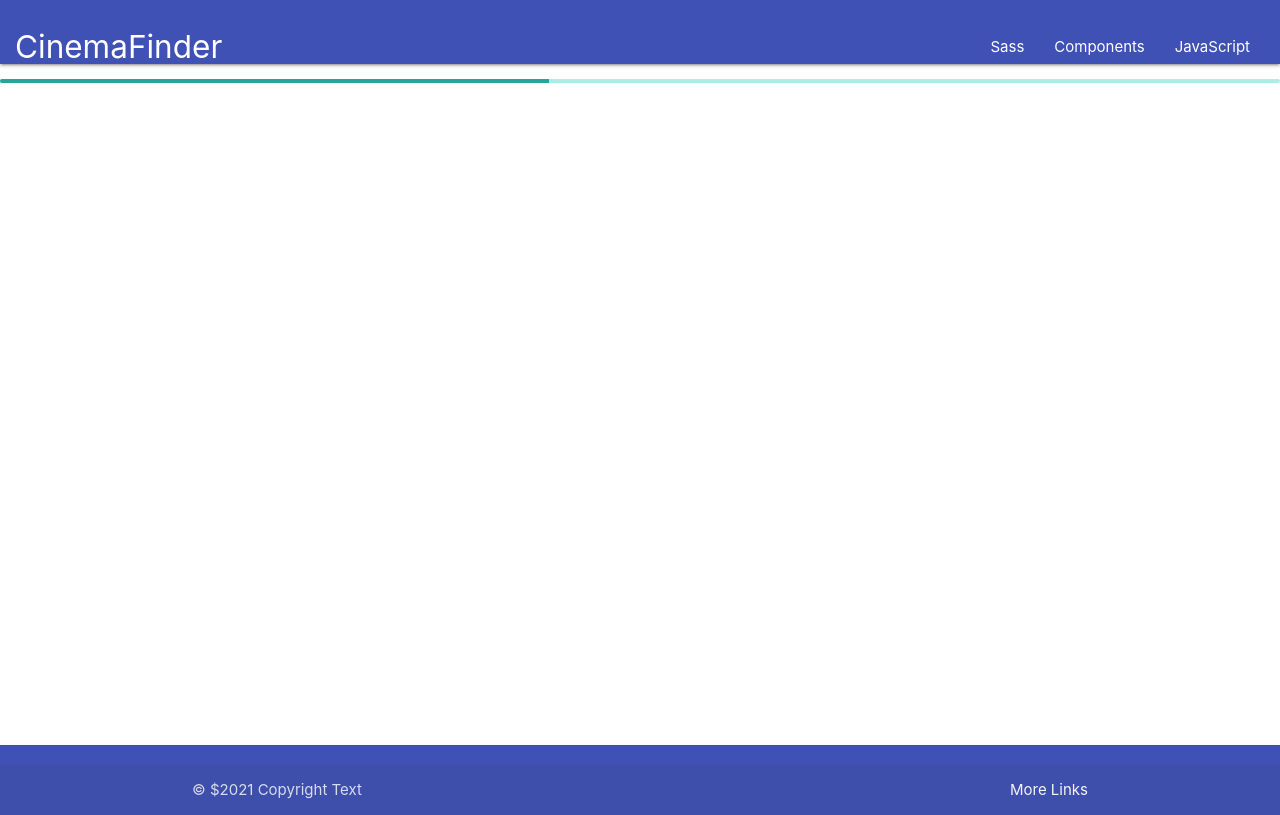
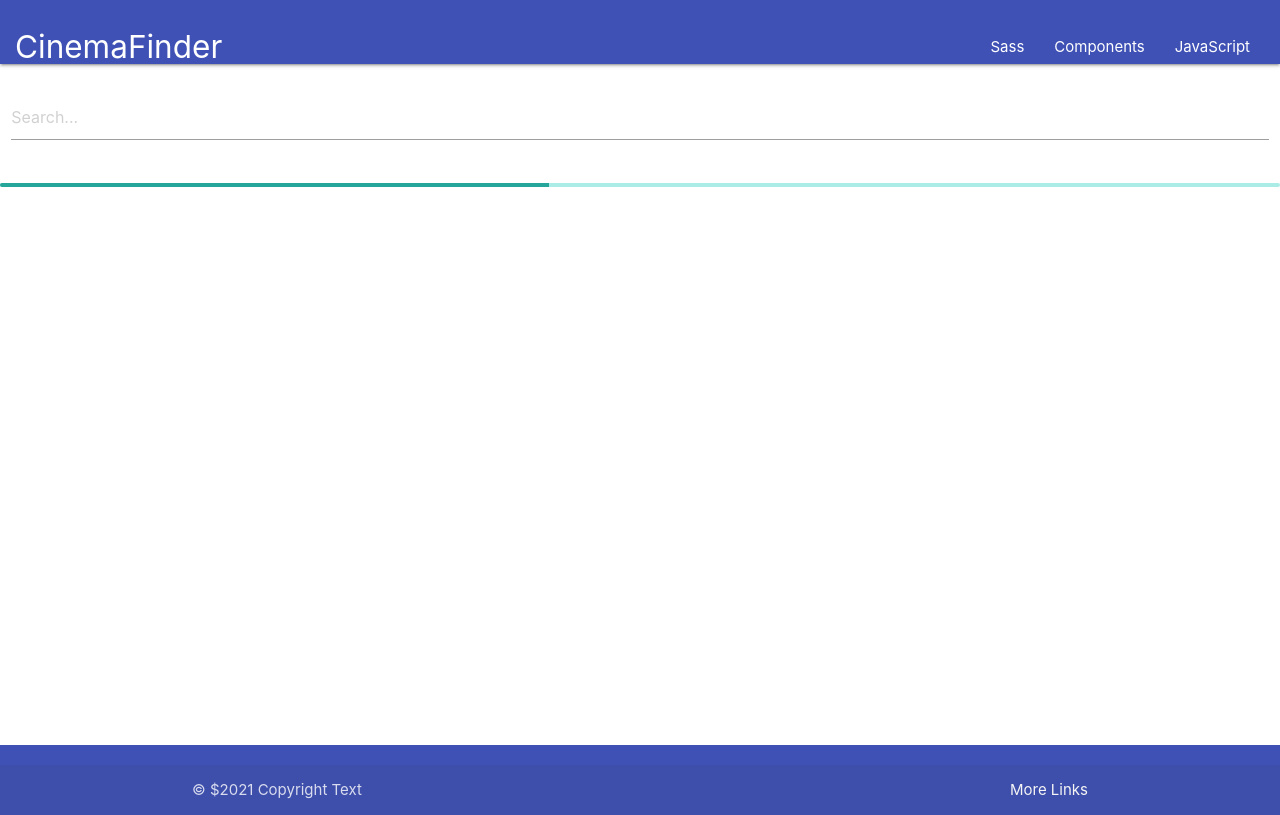
Before and after one commit to y-dubovitsky/cinema-finder, a React (Create React App) app: page / in a window 1280 px wide. Built offline with nearby package versions, Linux system fonts and the light colour scheme; no server answers.

Commit message:
added search component.

```diff
--- /dev/null
+++ b/src/components/search/Search.jsx
@@ -0,0 +1,25 @@
+import { Component } from 'react';
+
+class Search extends Component {
+
+  state = {
+    search: ''
+  }
+
+  render() {
+    return (
+      <div className="row">
+        <div className="input-field col s12">
+          <input
+            id="search"
+            type="text"
+            placeholder="Search..."
+            onChange={(event) => this.setState({search: event.target.value})}
+          />
+        </div>
+      </div>
+    )
+  }
+}
+
+export default Search;
--- a/src/layouts/main/Main.jsx
+++ b/src/layouts/main/Main.jsx
@@ -1,6 +1,7 @@
 import { Component } from 'react';
 import Movies from '../../components/movies/Movies';
 import Preloader from '../../components/preloader/Preloader';
+import Search from '../../components/search/Search';
 import style from './Main.module.css';
 
 class Main extends Component {
@@ -18,6 +19,7 @@ class Main extends Component {
     const { movies } = this.state;
     return (
       <div className={style.container}>
+        <Search/>
         {
           movies.length === 0 ? <Preloader/> : <Movies movies={movies} />
         }
```
